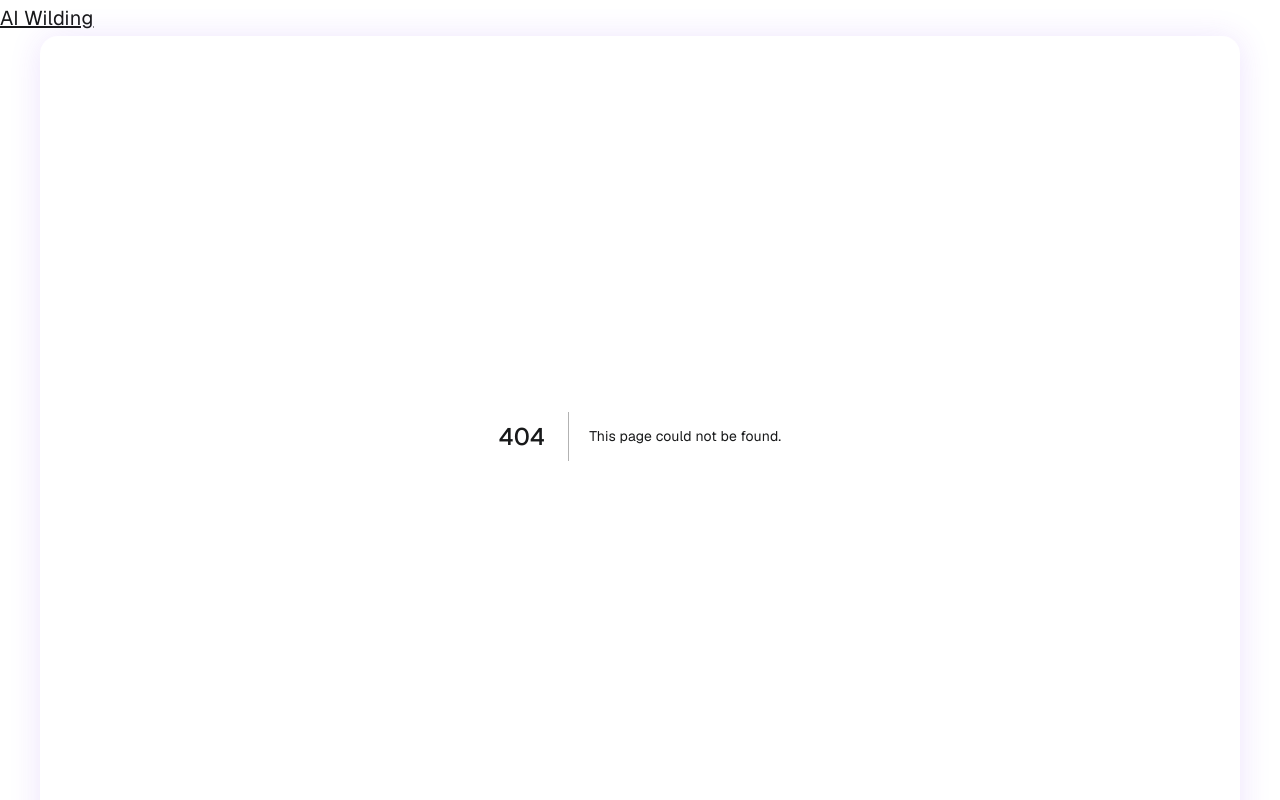
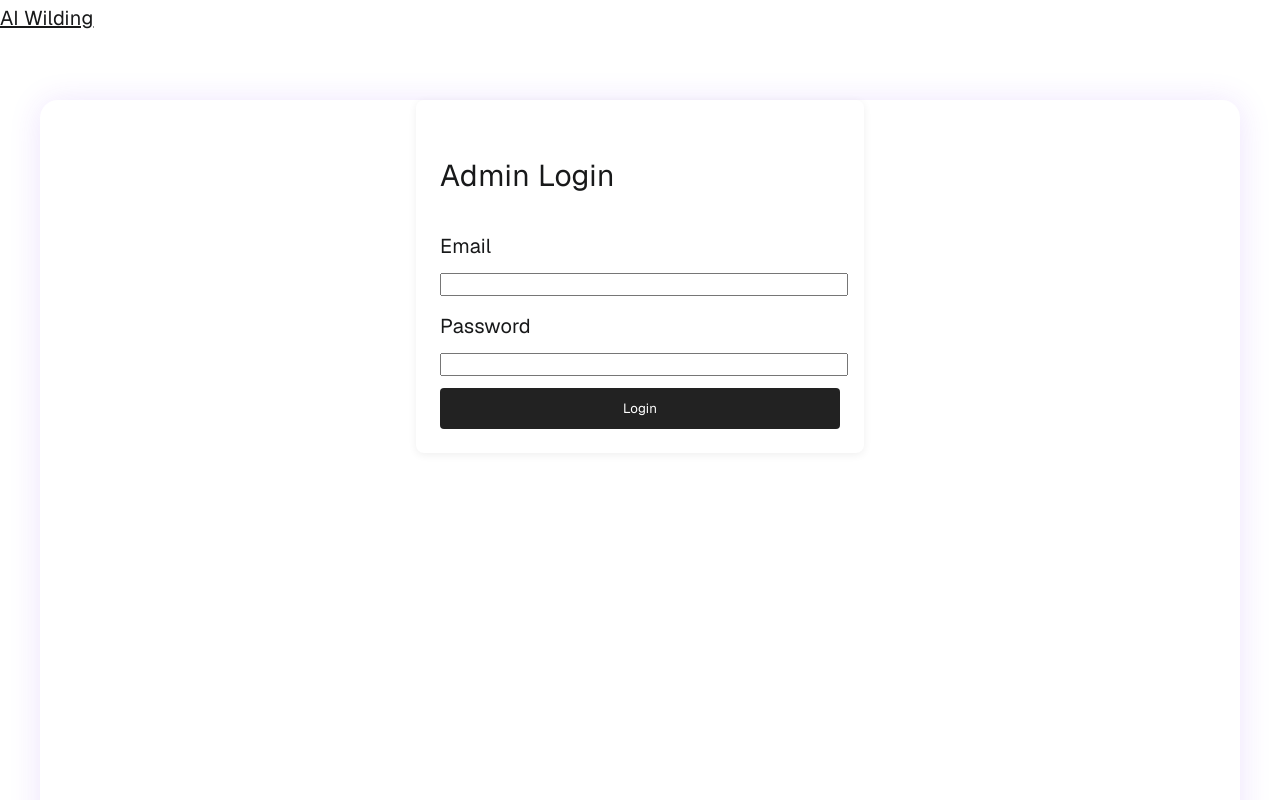
Before and after one commit to Shellzonit/auralis-sanctuary-, a Next.js app: page /admin/login in a window 1280 px wide. Before the commit this address had no page. Shown: the top 800 px of the page. Built offline with nearby package versions, Linux system fonts and the light colour scheme.

Commit message:
Update Plausible Analytics script in layout.tsx

```diff
--- /dev/null
+++ b/app/admin/jobs/page.tsx
@@ -0,0 +1,2 @@
+import AdminJobsProtected from "./protected";
+export default AdminJobsProtected;
--- /dev/null
+++ b/app/admin/login/page.tsx
@@ -0,0 +1,38 @@
+"use client";
+import { useState } from "react";
+import { supabase } from "../../lib/supabaseClient";
+
+export default function AdminLoginPage() {
+  const [email, setEmail] = useState("");
+  const [password, setPassword] = useState("");
+  const [error, setError] = useState("");
+  const [loading, setLoading] = useState(false);
+
+  const handleSubmit = async (e) => {
+    e.preventDefault();
+    setLoading(true);
+    setError("");
+    const { error } = await supabase.auth.signInWithPassword({ email, password });
+    if (error) setError(error.message);
+    setLoading(false);
+    if (!error) window.location.href = "/admin/jobs";
+  };
+
+  return (
+    <div style={{ maxWidth: 400, margin: "4rem auto", padding: 24, background: "#fff", borderRadius: 8, boxShadow: "0 2px 8px #0001" }}>
+      <h2>Admin Login</h2>
+      <form onSubmit={handleSubmit}>
+        <label>Email
+          <input type="email" value={email} onChange={e => setEmail(e.target.value)} required style={{ width: "100%", marginBottom: 12 }} />
+        </label>
+        <label>Password
+          <input type="password" value={password} onChange={e => setPassword(e.target.value)} required style={{ width: "100%", marginBottom: 12 }} />
+        </label>
+        <button type="submit" disabled={loading} style={{ width: "100%", padding: 12, background: "#222", color: "#fff", border: 0, borderRadius: 4 }}>
+          {loading ? "Logging in..." : "Login"}
+        </button>
+        {error && <div style={{ color: "red", marginTop: 12 }}>{error}</div>}
+      </form>
+    </div>
+  );
+}
--- a/app/layout.tsx
+++ b/app/layout.tsx
@@ -47,8 +47,9 @@ export default function RootLayout({ children }: { children: React.ReactNode })
   return (
     <html lang="en">
       <head>
-        {/* Plausible Analytics (privacy-friendly) */}
-        <script async defer data-domain="aiwilding.com" src="https://plausible.io/js/plausible.js"></script>
+        {/* Privacy-friendly analytics by Plausible */}
+        <script async src="https://plausible.io/js/pa-RM4NWG57Tj9DemJxAzip1.js"></script>
+        <script dangerouslySetInnerHTML={{ __html: `window.plausible=window.plausible||function(){(plausible.q=plausible.q||[]).push(arguments)},plausible.init=plausible.init||function(i){plausible.o=i||{}};plausible.init()` }} />
         <meta charSet="UTF-8" />
         <meta name="viewport" content="width=device-width, initial-scale=1" />
         <meta name="description" content="A mythic, minimalist creative sanctuary for AI jobs, creativity, and community." />
```
Also changed, not shown: app/admin/jobs/protected.tsx (added, +38 -0 lines).
